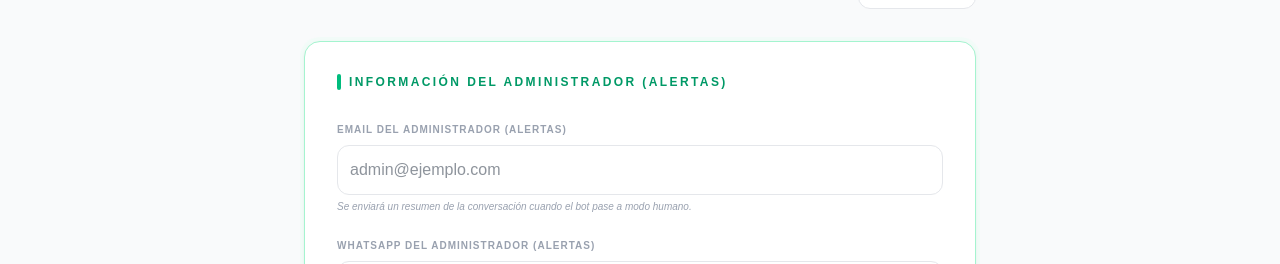
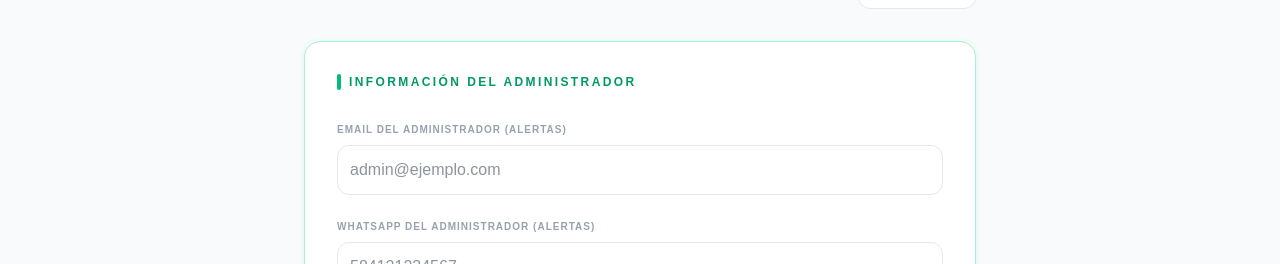
Before and after one commit to controlfinancierosaas-ux/PruebasWhatsapp, a Next.js app: page /system-settings in a window 1280 px wide. Shown: the part 140-404 px from the top of the page. Built offline with nearby package versions, Linux system fonts and the light colour scheme; no server answers; the database is empty.

Commit message:
Refactor: Move admin settings to dedicated system settings page

```diff
--- a/src/app/system-settings/page.tsx
+++ b/src/app/system-settings/page.tsx
@@ -69,7 +69,7 @@ export default function SystemSettingsPage() {
           <div className="bg-white p-8 rounded-2xl shadow-sm border border-emerald-200 ring-4 ring-emerald-50/50">
             <h2 className="text-xs font-black text-emerald-600 uppercase tracking-[0.2em] mb-8 flex items-center gap-2">
               <span className="h-4 w-1 bg-emerald-500 rounded-full"></span>
-              INFORMACIÓN DEL ADMINISTRADOR (ALERTAS)
+              INFORMACIÓN DEL ADMINISTRADOR
             </h2>
 
             <div className="space-y-6">
@@ -82,7 +82,6 @@ export default function SystemSettingsPage() {
                   placeholder="admin@ejemplo.com"
                   className="w-full rounded-xl border-gray-200 border p-3 outline-none focus:ring-2 focus:ring-emerald-500"
                 />
-                <p className="mt-1 text-[10px] text-gray-400 italic">Se enviará un resumen de la conversación cuando el bot pase a modo humano.</p>
               </div>
 
               <div>
```
